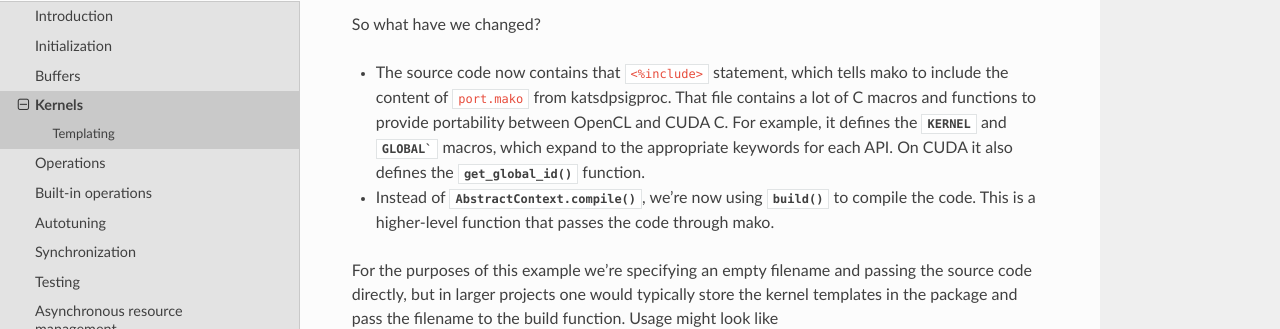
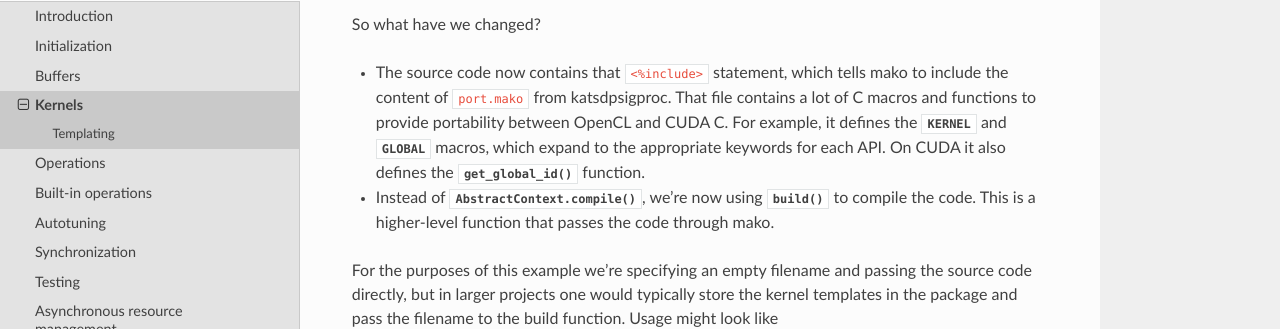
Before and after one commit to ska-sa/katsdpsigproc, a Sphinx documentation site: the page built from doc/user/kernels.rst, in a window 1280 px wide and 900 px high, scrolled down 2275 px. Shown: the part 190-519 px from the top of the window. Built offline with Sphinx 7.4.7 and the Read the Docs theme 2.0.0, drawn with Linux system fonts in a browser that asks for light colours.

```diff
--- a/doc/user/kernels.rst
+++ b/doc/user/kernels.rst
@@ -77,7 +77,7 @@ So what have we changed?
   which tells mako to include the content of :file:`port.mako` from
   katsdpsigproc. That file contains a lot of C macros and functions to provide
   portability between OpenCL and CUDA C. For example, it defines the
-  :c:macro:`!KERNEL` and :c:macro:`!GLOBAL`` macros, which expand to the
+  :c:macro:`!KERNEL` and :c:macro:`!GLOBAL` macros, which expand to the
   appropriate keywords for each API. On CUDA it also defines the
   :c:func:`!get_global_id` function.
 - Instead of :meth:`.AbstractContext.compile`, we're now using
```
